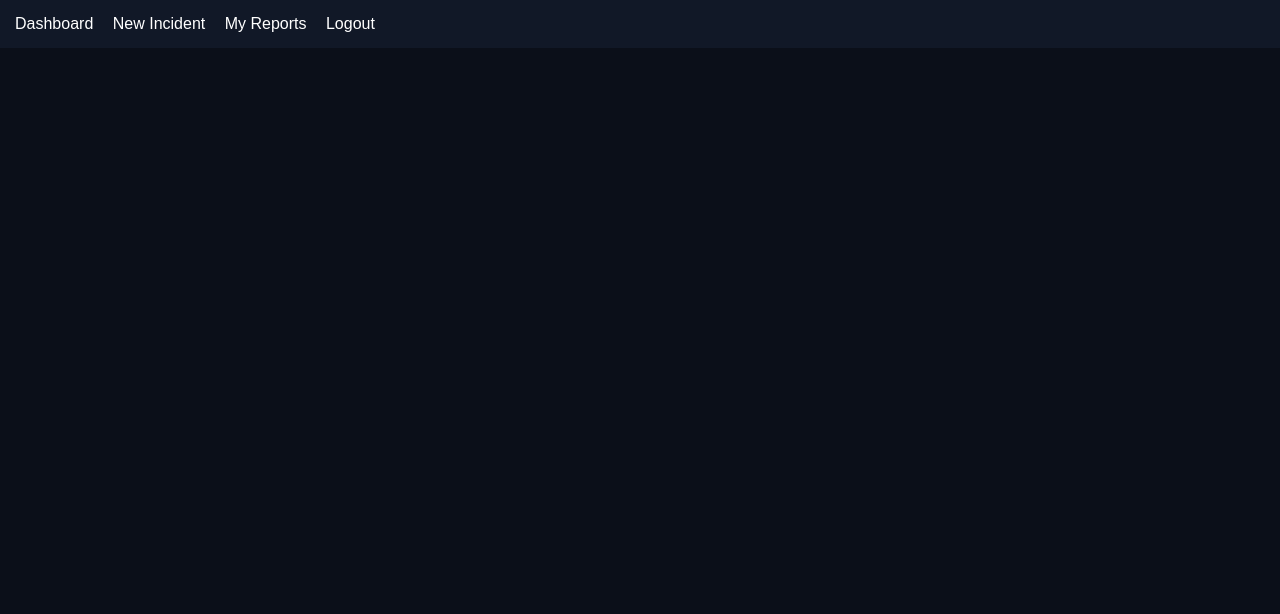
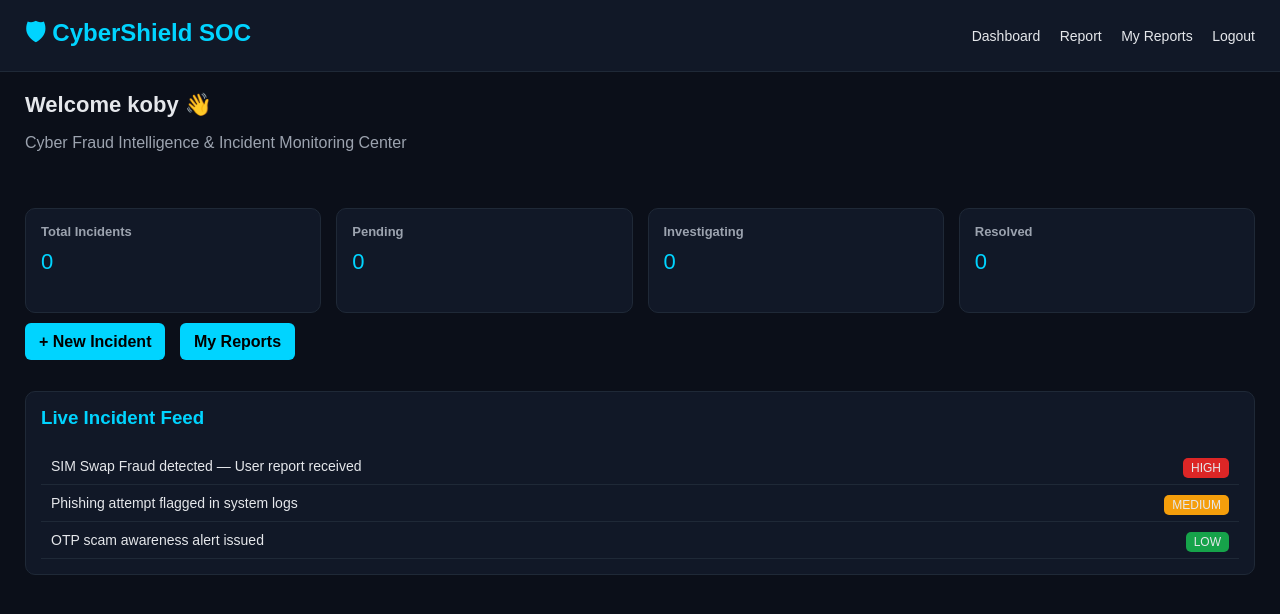
Before and after one commit to Teejay-max/CyberShield-Africa, a Flask app: page /dashboard in a window 1280 px wide. Shown: the top 614 px of the page. Run offline with Flask 3, Linux system fonts and the light colour scheme; a user stored in the database is signed in; data that the repository does not hold is empty.

Commit message:
CyberShield homepage upgrade

```diff
--- a/app.py
+++ b/app.py
@@ -83,7 +83,11 @@ def login():
         conn = sqlite3.connect("cybershield.db")
         cursor = conn.cursor()
 
-        cursor.execute("SELECT * FROM users WHERE email = ?", (request.form["email"].lower(),))
+        cursor.execute(
+            "SELECT * FROM users WHERE email = ?",
+            (request.form["email"].lower(),)
+        )
+
         user = cursor.fetchone()
         conn.close()
 
@@ -98,7 +102,7 @@ def login():
     return render_template("login.html")
 
 
-# ================= DASHBOARD =================
+# ================= DASHBOARD (SOC INTELLIGENCE UPGRADE) =================
 @app.route("/dashboard")
 def dashboard():
     if not session.get("logged_in"):
@@ -119,6 +123,16 @@ def dashboard():
     cursor.execute("SELECT COUNT(*) FROM reports WHERE status='Resolved'")
     resolved = cursor.fetchone()[0]
 
+    # SOC INTELLIGENCE: Top fraud types
+    cursor.execute("""
+        SELECT fraud_type, COUNT(*)
+        FROM reports
+        GROUP BY fraud_type
+        ORDER BY COUNT(*) DESC
+        LIMIT 5
+    """)
+    top_frauds = cursor.fetchall()
+
     conn.close()
 
     return render_template(
@@ -127,7 +141,8 @@ def dashboard():
         total=total,
         pending=pending,
         investigating=investigating,
-        resolved=resolved
+        resolved=resolved,
+        top_frauds=top_frauds
     )
 
 
@@ -145,7 +160,10 @@ def report():
         cursor = conn.cursor()
 
         cursor.execute("""
-        INSERT INTO reports (user, fraud_type, priority, description, status, case_id, created_at)
+        INSERT INTO reports (
+            user, fraud_type, priority,
+            description, status, case_id, created_at
+        )
         VALUES (?, ?, ?, ?, ?, ?, ?)
         """, (
             session["user"],
@@ -199,5 +217,6 @@ def logout():
     return redirect("/")
 
 
+# ================= RUN =================
 if __name__ == "__main__":
     app.run(debug=True)
--- a/templates/dashboard.html
+++ b/templates/dashboard.html
@@ -1,4 +1,3 @@
-{% extends "base_soc.html" %}
 <!DOCTYPE html>
 <html lang="en">
 <head>
@@ -10,7 +9,7 @@
             margin: 0;
             font-family: Arial, sans-serif;
             background: #0b0f19;
-            color: #e6e6e6;
+            color: #e5e7eb;
         }
 
         /* TOP BAR */
@@ -29,7 +28,7 @@
         }
 
         .nav a {
-            color: #e6e6e6;
+            color: #e5e7eb;
             margin-left: 15px;
             text-decoration: none;
             font-size: 14px;
@@ -63,20 +62,20 @@
 
         .card {
             background: #111827;
-            padding: 20px;
+            padding: 15px;
             border-radius: 10px;
             border: 1px solid #1f2937;
         }
 
         .card h3 {
             margin: 0;
+            font-size: 13px;
             color: #9ca3af;
-            font-size: 14px;
         }
 
         .card p {
-            font-size: 26px;
-            margin: 10px 0 0;
+            font-size: 22px;
+            margin-top: 10px;
             color: #00d4ff;
         }
 
@@ -86,13 +85,12 @@
         }
 
         .btn {
-            padding: 10px 15px;
             background: #00d4ff;
-            border: none;
+            color: #000;
+            padding: 10px 14px;
             border-radius: 6px;
-            color: #000;
+            text-decoration: none;
             font-weight: bold;
-            text-decoration: none;
             margin-right: 10px;
         }
 
@@ -104,14 +102,14 @@
         .feed {
             margin: 20px 25px;
             background: #111827;
+            padding: 15px;
             border-radius: 10px;
-            padding: 15px;
             border: 1px solid #1f2937;
         }
 
         .feed h3 {
+            margin-top: 0;
             color: #00d4ff;
-            margin-top: 0;
         }
 
         .incident {
@@ -121,16 +119,15 @@
         }
 
         .badge {
+            float: right;
             padding: 3px 8px;
             border-radius: 5px;
             font-size: 12px;
-            margin-left: 10px;
         }
 
-        .low { background: green; }
-        .medium { background: orange; }
-        .high { background: red; }
-
+        .high { background: #dc2626; }
+        .medium { background: #f59e0b; }
+        .low { background: #16a34a; }
     </style>
 </head>
 
@@ -156,7 +153,6 @@
 
     <!-- METRICS -->
     <div class="cards">
-
         <div class="card">
             <h3>Total Incidents</h3>
             <p>{{ total }}</p>
@@ -176,7 +172,6 @@
             <h3>Resolved</h3>
             <p>{{ resolved }}</p>
         </div>
-
     </div>
 
     <!-- ACTIONS -->
@@ -190,20 +185,19 @@
         <h3>Live Incident Feed</h3>
 
         <div class="incident">
-        Phishing attempt detected in system logs
-        <span class="badge medium">MEDIUM</span>
+            SIM Swap Fraud detected — User report received
+            <span class="badge high">HIGH</span>
         </div>
 
         <div class="incident">
-        SIM Swap fraud reported by user
-        <span class="badge high">HIGH</span>
+            Phishing attempt flagged in system logs
+            <span class="badge medium">MEDIUM</span>
         </div>
 
         <div class="incident">
             OTP scam awareness alert issued
             <span class="badge low">LOW</span>
         </div>
-
     </div>
 
 </body>
```
Also changed, not shown: static/style.css (+57 -0 lines), templates/index.html (+23 -210 lines). Lines whose indentation alone changed are shown as unchanged.
